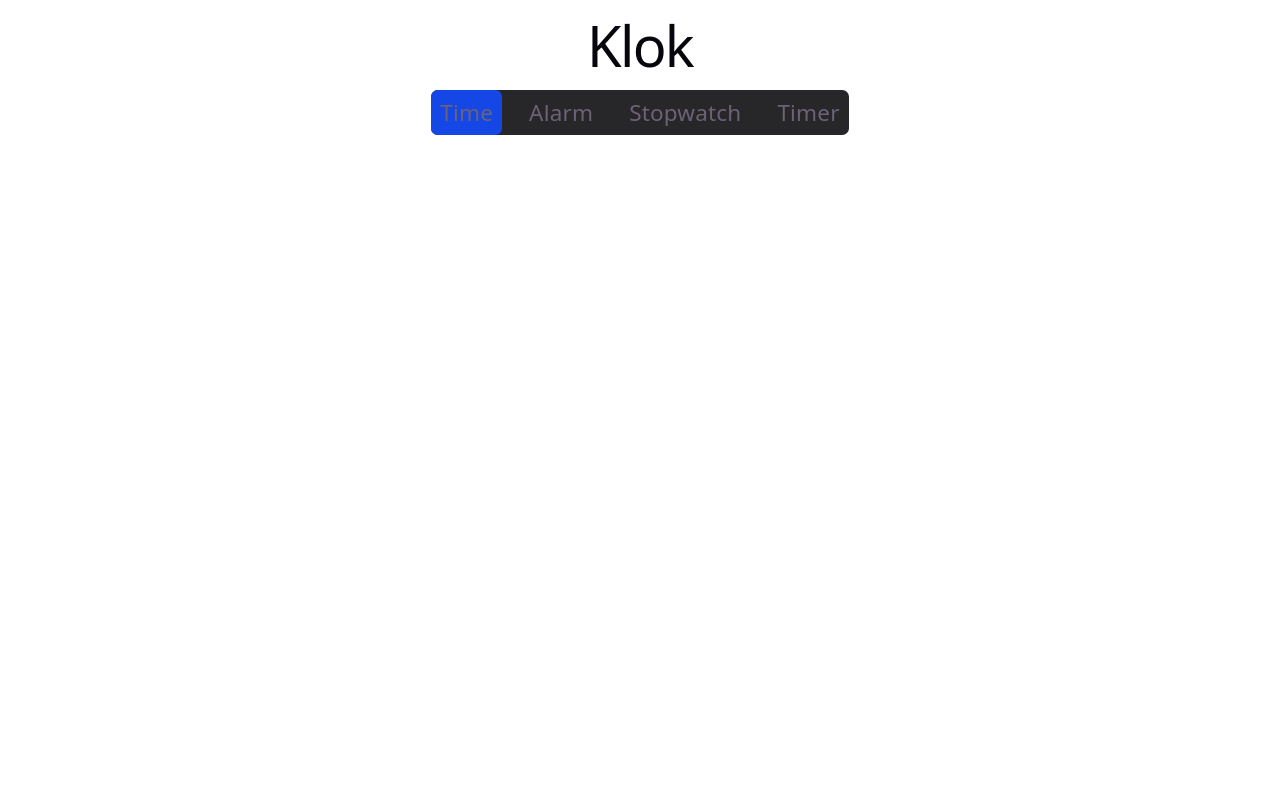
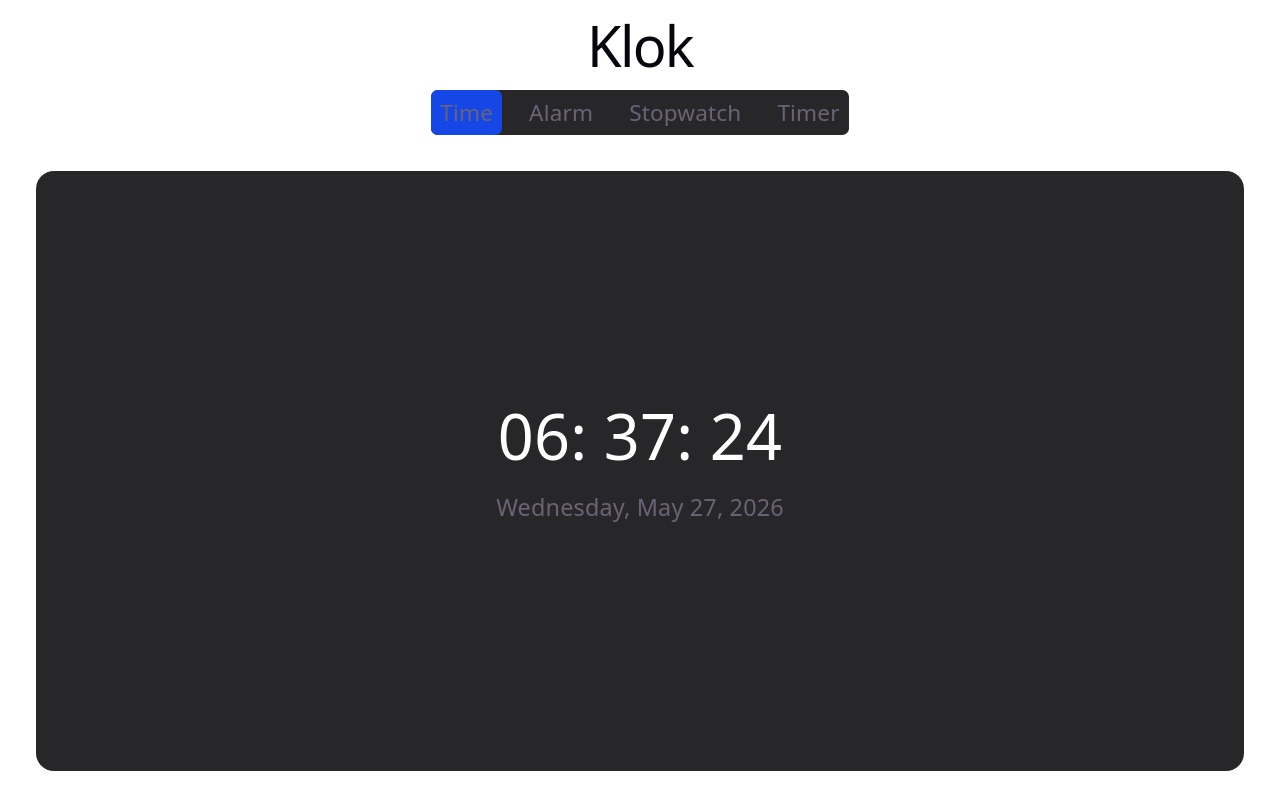
Before and after one commit to STEPHEN-EMMAHI/Klok, a website built with Vite: page index.html in a window 1280 px wide. Built offline with nearby package versions, Linux system fonts and the light colour scheme.

Commit message:
add time functionality

```diff
--- a/index.html
+++ b/index.html
@@ -25,11 +25,15 @@
         id="nav"
       >
         <button
+          id="time-btn"
           class="active bg-blue-700 rounded-md px-2 py-1.5 transition-colors duration-150"
         >
           Time
         </button>
-        <button class="rounded-md px-2 py-1.5 transition-colors duration-150">
+        <button
+          id="alarm-btn"
+          class="rounded-md px-2 py-1.5 transition-colors duration-150"
+        >
           Alarm
         </button>
         <button class="rounded-md px-2 py-1.5 transition-colors duration-150">
@@ -40,7 +44,12 @@
         </button>
       </nav>
     </header>
-    <main></main>
+    <main
+      class="m-8 bg-zinc-800 rounded-2xl h-[75vh] flex flex-col justify-center items-center gap-10"
+    >
+      <div class="time-display text-[3.5rem] text-white"></div>
+      <div class="date-display text-[1.3rem]"></div>
+    </main>
     <script src="./src/main.js" type="module"></script>
   </body>
 </html>
--- a/src/main.js
+++ b/src/main.js
@@ -1,22 +1,22 @@
-/* TOGGLING THE NAVIGATION BAR */
-// using event delegation
-// get the nav btns' container
-const NAV_BTNS = document.getElementById("nav");
-NAV_BTNS.addEventListener("click", (event) => {
-  // get the button that was clicked
-  const ACTIVE_BTN = event.target.closest("button");
+/* ==>> IMPORTS */
+import { showTime } from "./time.js";
+import { showNavBar } from "./navbar.js";
+import { renderPage } from "./render-page.js";
 
-  // if what was clicked is not a button, return nothing
-  if (!ACTIVE_BTN) return;
+/*  ==>> SHOWING NAVIGATION BAR */
+showNavBar();
 
-  // now, remove the current button that is active
-  const CURRENT_ACTIVE = NAV_BTNS.querySelector("button.active");
-  if (CURRENT_ACTIVE) {
-    CURRENT_ACTIVE.classList.remove("active", "bg-blue-700", "text-white");
-    CURRENT_ACTIVE.classList.add("text-zinc-400");
-  }
+/* ==>> RENDERING PAGE UPON LOAD */
+if (
+  document.readyState === "interactive" ||
+  document.readyState === "complete"
+) {
+  renderPage();
+} else {
+  document.addEventListener("DOMContentLoaded", renderPage);
+}
 
-  // add the active class to the new clicked btn
-  ACTIVE_BTN.classList.remove("text-zinc-400");
-  ACTIVE_BTN.classList.add("active", "bg-blue-700", "text-white");
-});
+/* ==>> SHOW TIME WHEN TIME-BTN IS CLICKED */
+// get the time-btn
+const TIME_BTN = document.getElementById("time-btn");
+TIME_BTN.addEventListener("click", showTime);
--- /dev/null
+++ b/src/navbar.js
@@ -0,0 +1,25 @@
+/* ==>> TOGGLING THE NAVIGATION BAR */
+// using event delegation
+// get the nav btns' container
+const NAV_BTNS = document.getElementById("nav");
+
+export function showNavBar() {
+  NAV_BTNS.addEventListener("click", (event) => {
+    // get the button that was clicked
+    const ACTIVE_BTN = event.target.closest("button");
+
+    // if what was clicked is not a button, return nothing
+    if (!ACTIVE_BTN) return;
+
+    // now, remove the current button that is active
+    const CURRENT_ACTIVE = NAV_BTNS.querySelector("button.active");
+    if (CURRENT_ACTIVE) {
+      CURRENT_ACTIVE.classList.remove("active", "bg-blue-700", "text-white");
+      CURRENT_ACTIVE.classList.add("text-zinc-400");
+    }
+
+    // add the active class to the new clicked btn
+    ACTIVE_BTN.classList.remove("text-zinc-400");
+    ACTIVE_BTN.classList.add("active", "bg-blue-700", "text-white");
+  });
+}
--- /dev/null
+++ b/src/render-page.js
@@ -0,0 +1,9 @@
+import { showTime } from "./time.js";
+
+/* ==>> IMMEDIALTELY LOADING THE CONTENT OF THE PAGE ON FRESH START */
+export function renderPage() {
+  showTime();
+  // showTimer()
+  // showAlarm()
+  // showStopWatch()
+}
--- /dev/null
+++ b/src/time.js
@@ -0,0 +1,40 @@
+/* TIME FEATURE */
+
+// get the time div from the main
+const TIME_DISPLAY = document.querySelector(".time-display");
+// get the date div from the main
+const DATE_DISPLAY = document.querySelector(".date-display");
+
+export function showTime() {
+  // get the date class from the user's device
+  const TIME = new Date();
+
+  // get the hours, minutes and seconds from the date class
+  let hours = TIME.getHours();
+  let minutes = TIME.getMinutes();
+  let seconds = TIME.getSeconds();
+
+  // pad single digit with leading zeros
+  hours = String(hours).padStart(2, "0");
+  minutes = String(minutes).padStart(2, "0");
+  seconds = String(seconds).padStart(2, "0");
+
+  // push the time inside the html time display
+  TIME_DISPLAY.textContent = `${hours}: ${minutes}: ${seconds}`;
+
+  // run this again exactly on the turn of the next second
+  const msUntilNextSecond = 1000 - TIME.getMilliseconds();
+  setTimeout(showTime, msUntilNextSecond);
+
+  // DATE LOGIC
+  const DATE = {
+    weekday: "long",
+    year: "numeric",
+    month: "long",
+    day: "numeric",
+  };
+
+  // format the date based on the user's browser langauge
+  const EXACT_DATE = TIME.toLocaleDateString(undefined, DATE);
+  DATE_DISPLAY.textContent = EXACT_DATE;
+}
```
Also changed, not shown: klok.md (added).
